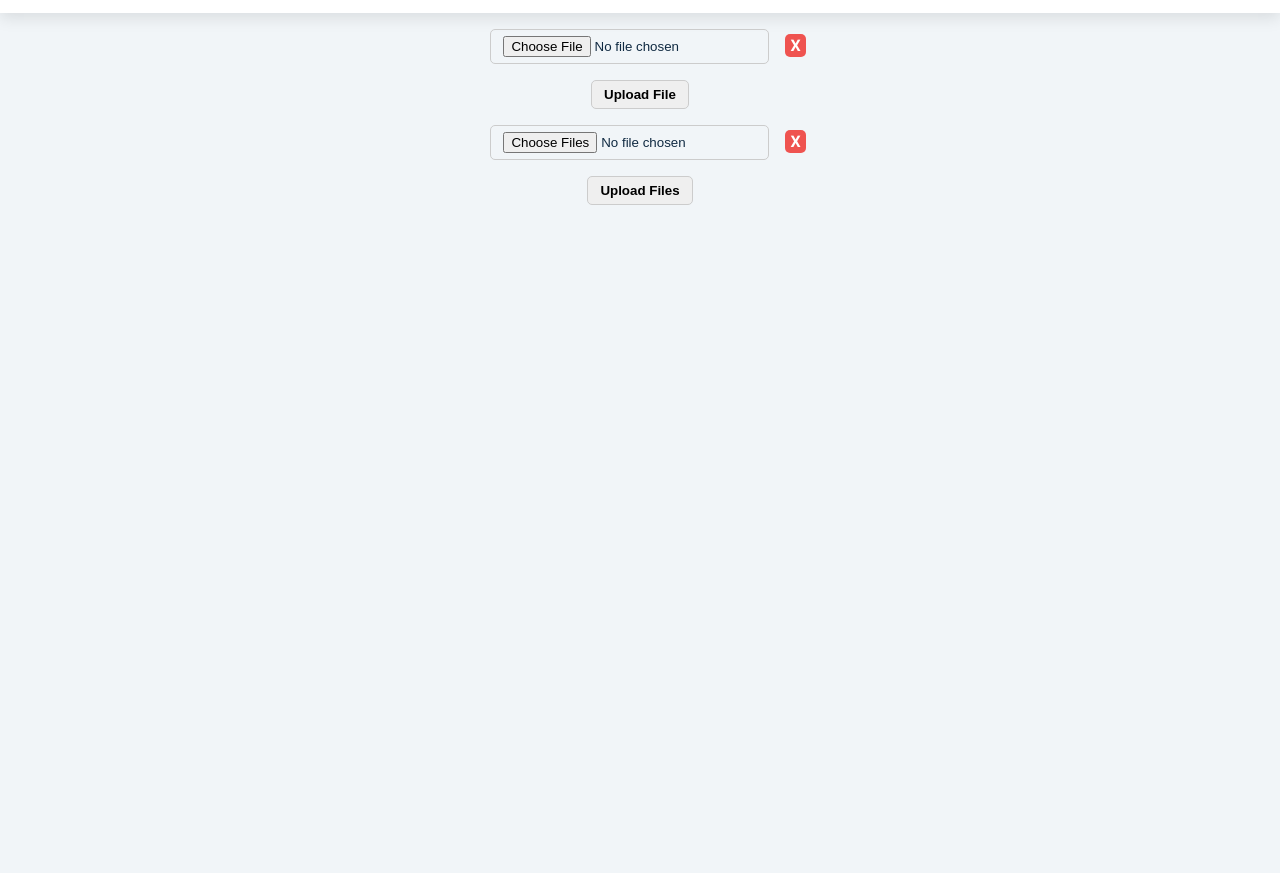
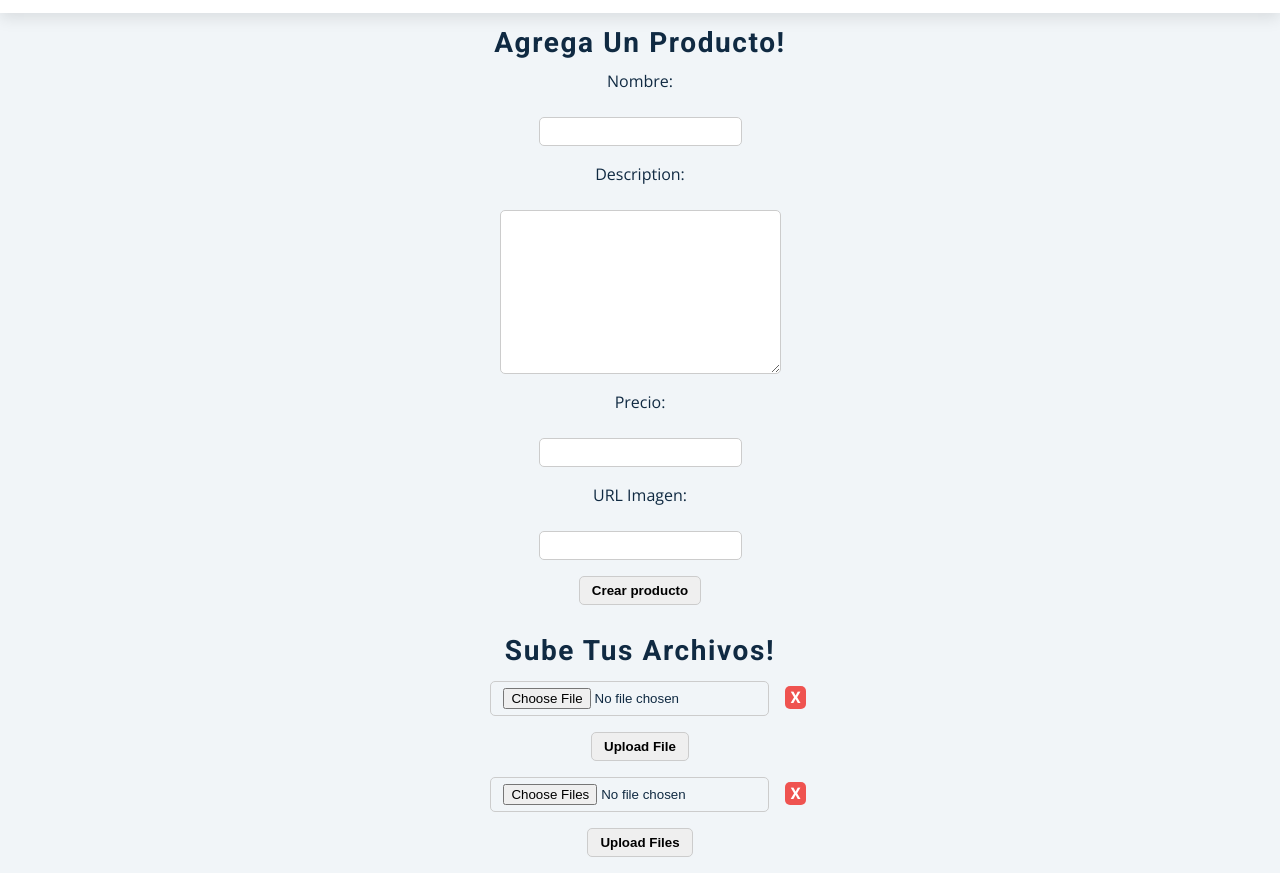
Before and after one commit to sergio2448/demo_pb_08, a website: page nav-app/index.html in a window 1280 px wide. Shown: the part 59-932 px from the top of the page. Before the commit the page ends 800 px from the top, so only its background shows below. Drawn offline with nearby package versions, Linux system fonts and the light colour scheme.

Commit message:
Updated index.html and styles.css

```diff
--- a/nav-app/index.html
+++ b/nav-app/index.html
@@ -68,18 +68,48 @@
         </ul>
       </div>
     </nav>
+    <!-- Products Form -->
+    <div style="display: flex; flex-direction: column; align-items: center;">
+      <div><h3 style="text-align: center; margin-top: 16px;"> Agrega un producto! </h3></div>
+      <form action="/api/products" method="post">
+        <div style="margin-bottom: 16px;">
+          <div style="display: flex;justify-content: center;align-items: center;flex-direction: column;">
+            <label for="nombre"> Nombre: </label>
+            <br>
+            <input type="text" name="nombre" id="nombre" style="margin-bottom: 16px;" class="input-file">
+          </div>
+          <div style="display: flex;justify-content: center;align-items: center;flex-direction: column;">
+            <label for="descripcion"> Description: </label>
+            <br>
+            <textarea name="descripcion" id="descripcion" cols="30" rows="10" style="margin-bottom: 16px;" class="input-file"></textarea>
+          </div>
+          <div style="display: flex;justify-content: center;align-items: center;flex-direction: column;">
+            <label for="precio"> Precio: </label>
+            <br>
+            <input type="number" name="precio" id="precio" style="margin-bottom: 16px;" step=".01" class="input-file">
+          </div>
+          <div style="display: flex;justify-content: center;align-items: center;flex-direction: column;">
+            <label for="imagen"> URL Imagen: </label>
+            <br>
+            <input type="text" name="imagen" id="imagen" style="margin-bottom: 16px;" class="input-file">
+          </div>
+          <div style="display: flex; justify-content: center; align-items: center;"><input type="submit" value="Crear producto" class="submit-button"></div>
+        </div>
+      </form>
+    </div>
+    <div><h3 style="text-align: center; margin-top: 16px;"> Sube tus archivos! </h3></div>
     <!-- Single File -->
     <div class="single-file-form">
       <form action='/api/archivo' enctype="multipart/form-data" method="POST">
           <input type="file" id="archivo" name="archivo" class="input-file"><span onclick="clearFile('single')" class="clear-button">X</span>
-        <div><input type="submit" value="Upload File" class="upload-file-button"></div>
+        <div><input type="submit" value="Upload File" class="submit-button"></div>
       </form>
     </div>
     <!-- Multiple Files -->
     <div class="multiple-files-form">
       <form action='/api/archivos' enctype="multipart/form-data" method="POST">
           <input type="file" id="archivos" name="archivos" multiple class="input-file"><span onclick="clearFile('multiple')" class="clear-button">X</span>
-          <div><input type="submit" value="Upload Files" class="upload-file-button"></div>
+          <div><input type="submit" value="Upload Files" class="submit-button"></div>
       </form>
     </div>
     <!-- javascript -->
--- a/nav-app/styles.css
+++ b/nav-app/styles.css
@@ -239,7 +239,7 @@ nav {
   background-color: beige;
 }
 
-.upload-file-button {
+.submit-button {
   border: 1px solid #ccc;
   border-radius: 5px;
   display: inline-block;
@@ -249,7 +249,7 @@ nav {
   transition: all 0.5s;
 }
 
-.upload-file-button:hover {
+.submit-button:hover {
   background-color: #1de9b6;
 }
 
```
